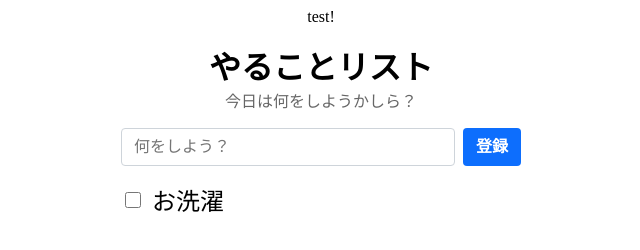
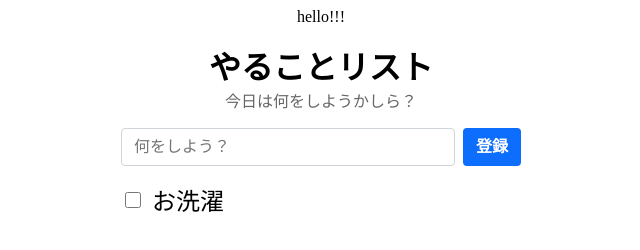
Before and after one commit to rei5408sk/systemk, a plain HTML site: page index.html in a window 1280 px wide. Shown: the full height of the page, 319-959 px from the left. Drawn offline with Linux system fonts and the light colour scheme.

Commit message:
test->hello

```diff
--- a/index.html
+++ b/index.html
@@ -137,7 +137,7 @@
 </head>
 
 <body>
-    test!
+    hello!!!
     <div class="todo-list-container">
         <div class="todo-list-title-container">
             <h1 class="todo-list-title">やることリスト</h1>
```
